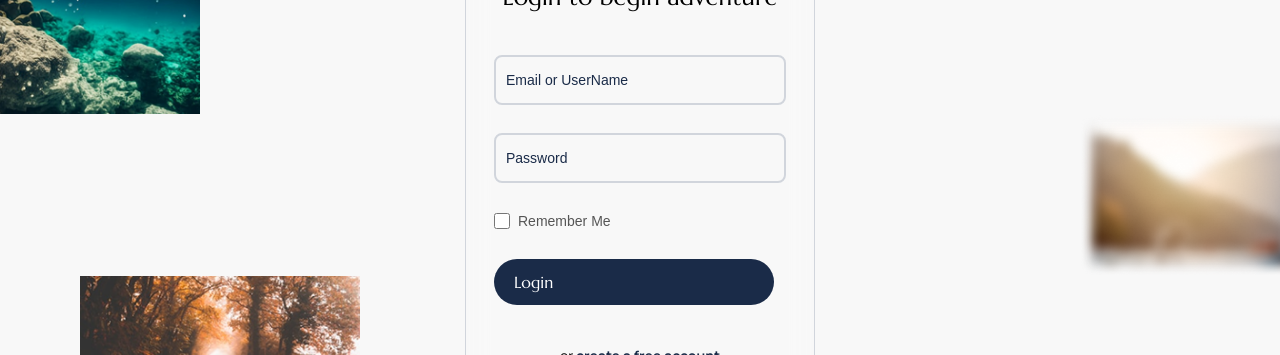
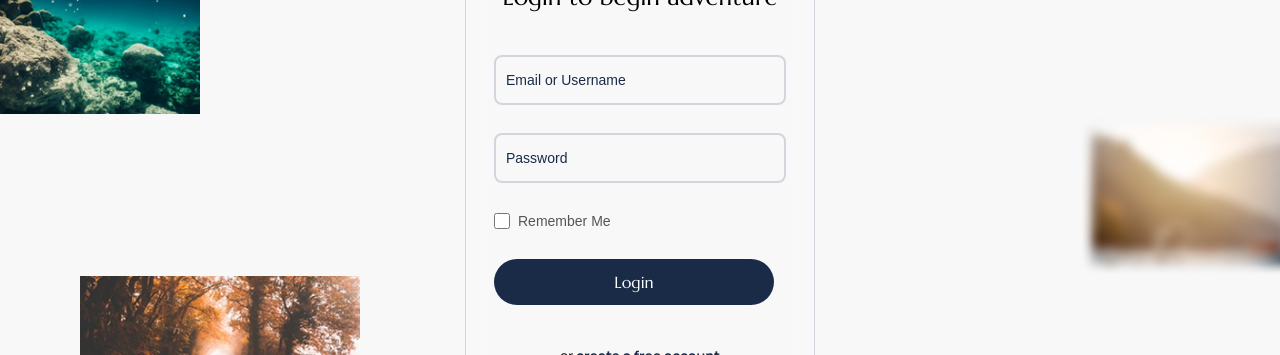
Before and after one commit to ShahbazNadeem/zufta_travels, a Next.js app: page /login in a window 1280 px wide. Shown: the part 297-652 px from the top of the page. Built offline with nearby package versions, Linux system fonts and the light colour scheme.

Commit message:
login page changes

```diff
--- a/src/pages/index.js
+++ b/src/pages/index.js
@@ -280,7 +280,7 @@ const Index = () => {
               <div className="flex justify-evenly flex-wrap w-full gap-5">
                 {homePartners.map((partner) => {
                   return (
-                    <figure key={partner.id}>
+                    <figure key={partner.id} className='w-[170px]'>
                       <Image
                         src={partner.image}
                         alt={`Partner ${partner.id}`}
@@ -376,7 +376,7 @@ const Index = () => {
               </div>
 
 
-              <div className="text-center font-marcellus text-[16px]/5 md:text-[20px]/6">Exploring new destinations can be one of life&apos;s greatest joys. From the bustling streets of Tokyo to the serene beaches of Bali, travel opens up a world of experiences. Whether you&apos;re savoring local cuisines, immersing yourself in different cultures, or simply enjoying breathtaking landscapes, each journey adds a unique chapter to your story. So pack your bags, grab your passport, and let the adventure begin!</div>
+              <div className="text-center font-marcellus text-[16px]/5 md:text-[20px]/6 xl:max-w-[90%] mx-auto">Exploring new destinations can be one of life&apos;s greatest joys. From the bustling streets of Tokyo to the serene beaches of Bali, travel opens up a world of experiences. Whether you&apos;re savoring local cuisines, immersing yourself in different cultures, or simply enjoying breathtaking landscapes, each journey adds a unique chapter to your story. So pack your bags, grab your passport, and let the adventure begin!</div>
 
               <div className="flex flex-col md:flex-row gap-5 justify-center items-center">
 
--- a/src/pages/login/index.jsx
+++ b/src/pages/login/index.jsx
@@ -75,7 +75,7 @@ const index = () => {
                                 <div class="relative">
                                     <input type="text" class="block px-2.5 pb-2.5 pt-4 w-full text-sm bg-transparent rounded-lg border-2 border-gray-300 appearance-none focus:outline-none focus:ring-0  peer focus:border-[#1A2B48]" placeholder=" " id="email" name="email" onChange={getUserData} required />
                                     <label for="email" class="absolute peer-focus:bg-[#F8F8F8] text-sm duration-300 transform -translate-y-4 scale-75 top-2 z-10 origin-[0] px-2 peer-focus:px-2 peer-focus:textColor2 textColor2 peer-placeholder-shown:scale-100 peer-placeholder-shown:-translate-y-1/2 peer-placeholder-shown:top-1/2 peer-focus:top-2 peer-focus:scale-75 peer-focus:-translate-y-4 start-1 rtl:peer-focus:translate-x-1/4 rtl:peer-focus:left-auto">
-                                        Email or UserName
+                                        Email or Username
                                     </label>
                                 </div>
                                 <div class="relative">
@@ -100,7 +100,7 @@ const index = () => {
                                 </div>
 
 
-                                <button className='font-marcellus text-[16px] text-white w-[280px] h-[46px] rounded-[30px] flex justify-between items-center px-[120px] py-[13px]'>Login</button>
+                                <button className='font-marcellus text-[16px] text-white w-[280px] h-[46px] rounded-[30px] flex justify-center items-center px-[120px] py-[13px]'>Login</button>
                             </form>
 
                             <div className='text-[14px] font-manrope text-center'>or <Link href='#' className='text-[#1A2B48] font-bold'>create a free account</Link></div>
```
